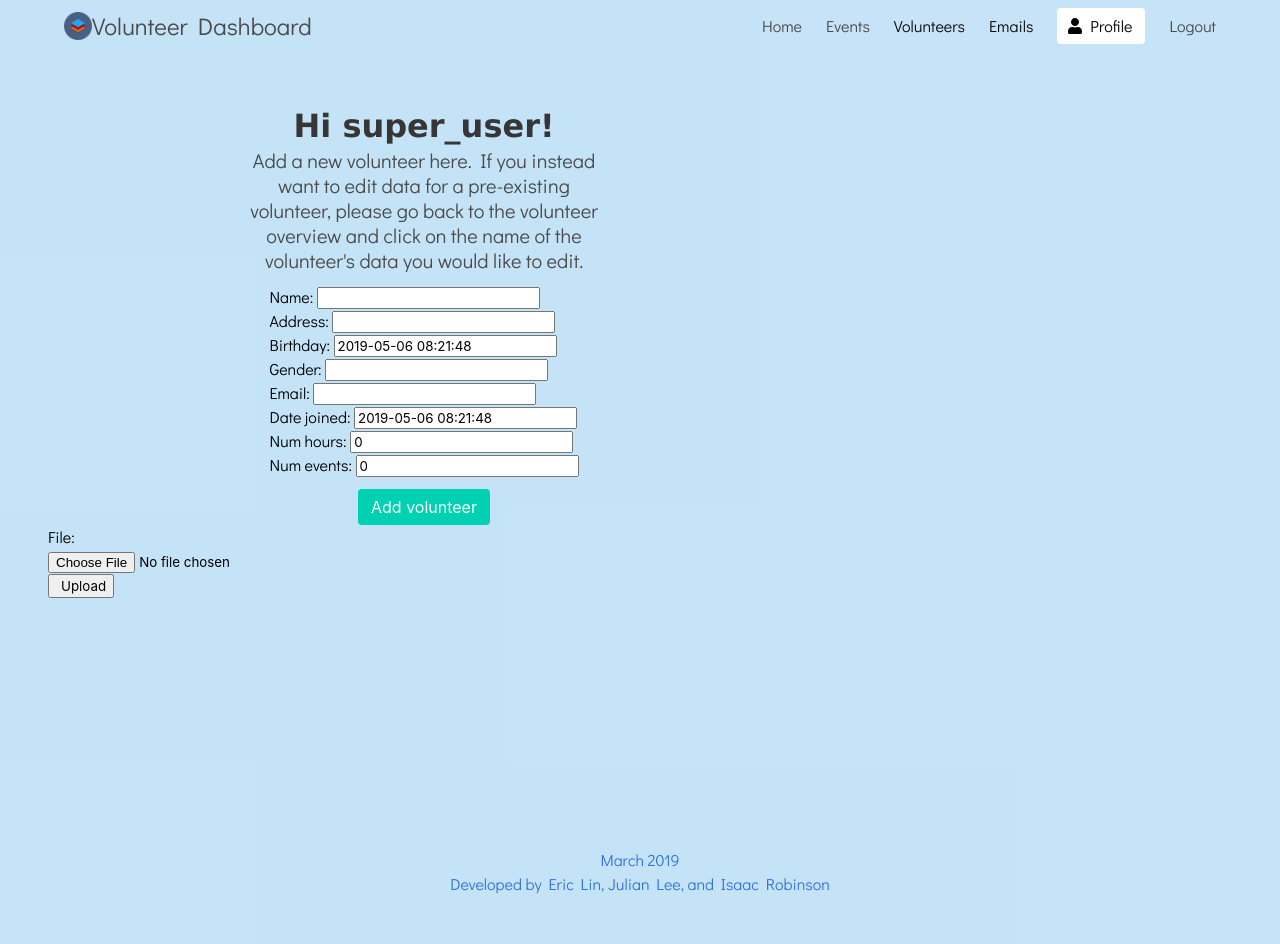
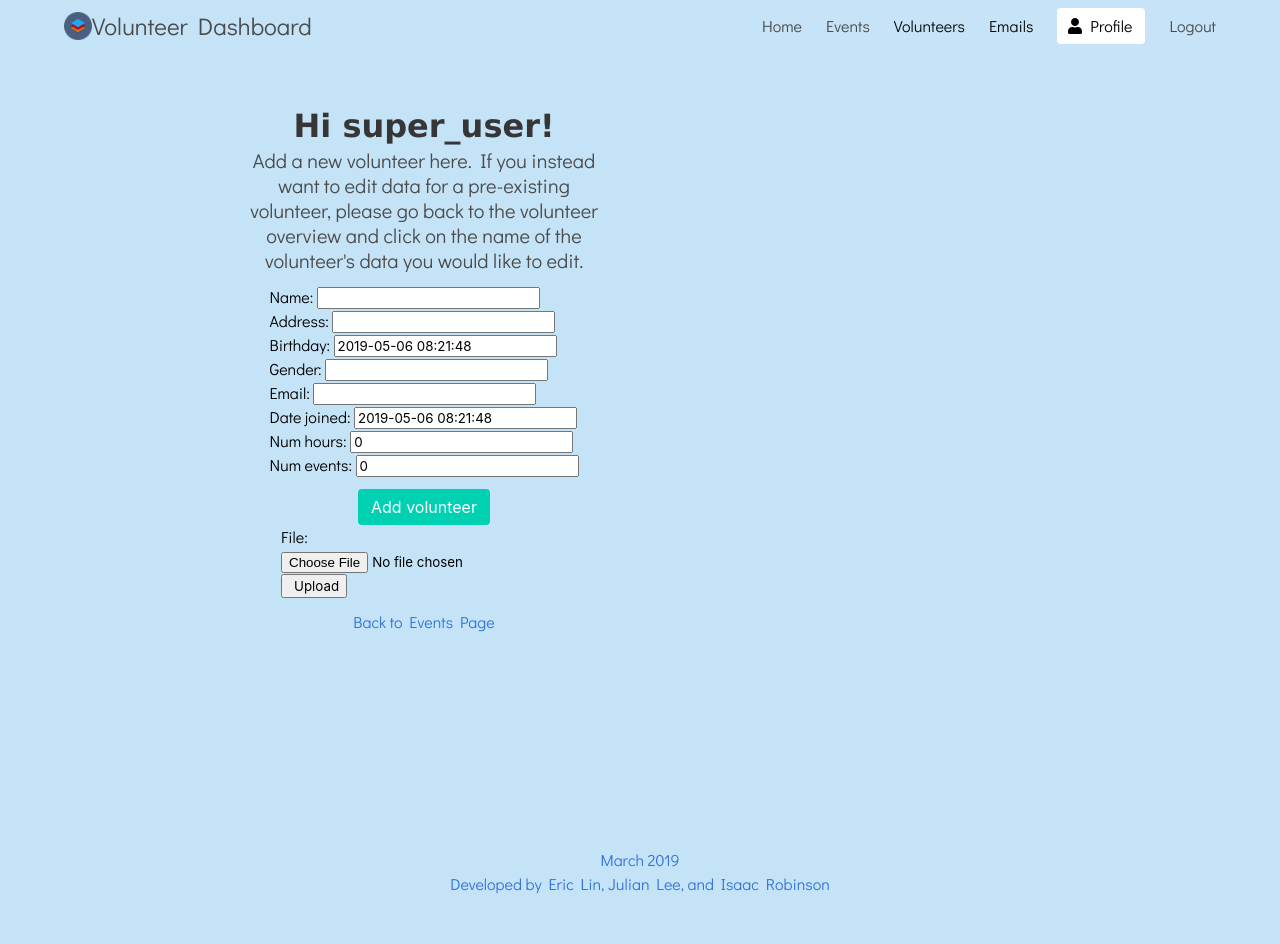
Before and after one commit to julianl092/cs91r_volunteer_dashboard, a Django app: page /volunteers/upload/csv/ in a window 1280 px wide. Run offline with Django 3.2, Linux system fonts and the light colour scheme; a user stored in the database is signed in; some libraries are stand-ins or nearby versions.

Commit message:
links back to volunteer/event pages

```diff
--- a/templates/events_add.html
+++ b/templates/events_add.html
@@ -31,6 +31,9 @@
               <button type="submit" class="button is-primary">Add event</button>
             </div>
           </div>
+          <div class="field is-grouped is-grouped-centered">
+            <a href="{% url 'events' %}"> Back to Events Page </a>
+          </div>
         </form>
 
       </div>
--- a/templates/events_edit.html
+++ b/templates/events_edit.html
@@ -36,6 +36,9 @@
               <input type="submit" value="Delete event" class="button is-danger" name="delete">
             </div>
           </div>
+          <div class="field is-grouped is-grouped-centered">
+            <a href="{% url 'events' %}"> Back to Events Page </a>
+          </div>
         </form>
 
       </div>
--- a/templates/volunteers_add.html
+++ b/templates/volunteers_add.html
@@ -34,6 +34,7 @@
           </div>
         </form>
 
+        <div class="field is-grouped is-grouped-centered">
           <form action="{% url 'upload_csv' %}" method="post"  enctype="multipart/form-data">
             {% csrf_token %}
               <div class="form-group" enctype="multipart/form-data" class="form-horizontal">
@@ -43,11 +44,16 @@
                 </div>
             </div>
             <div class="form-group">
-            <div class="contro">
+                <div class="control">
                      <button type ="submit" class="btn btn-primary"> <span class="glyphicon glyphicon-upload" style="margin-right:5px;"></span>Upload </button>
                 </div>
             </div>
           </form>
+        </div>
+
+        <div class="field is-grouped is-grouped-centered">
+            <a href="{% url 'events' %}"> Back to Events Page </a>
+        </div>
 
       </div>
       <!-- Footer of home page. -->
--- a/templates/volunteers_edit.html
+++ b/templates/volunteers_edit.html
@@ -20,6 +20,7 @@
             </h2>
           </div>
         </div>
+        <div class="column is-6 is-offset-3">
           <form method="post">
             {% csrf_token %}
             <div class="field is-grouped is-grouped-centered">
@@ -37,7 +38,11 @@
                 <input type="submit" value="Delete volunteer" class="button is-danger" name="delete">
               </div>
             </div>
+            <div class="field is-grouped is-grouped-centered">
+              <a href="{% url 'volunteers' %}"> Back to Volunteers Page </a>
+            </div>
           </form>
+        </div>
 
       </div>
       <!-- Footer of home page. -->
```
Lines whose indentation alone changed are shown as unchanged.
